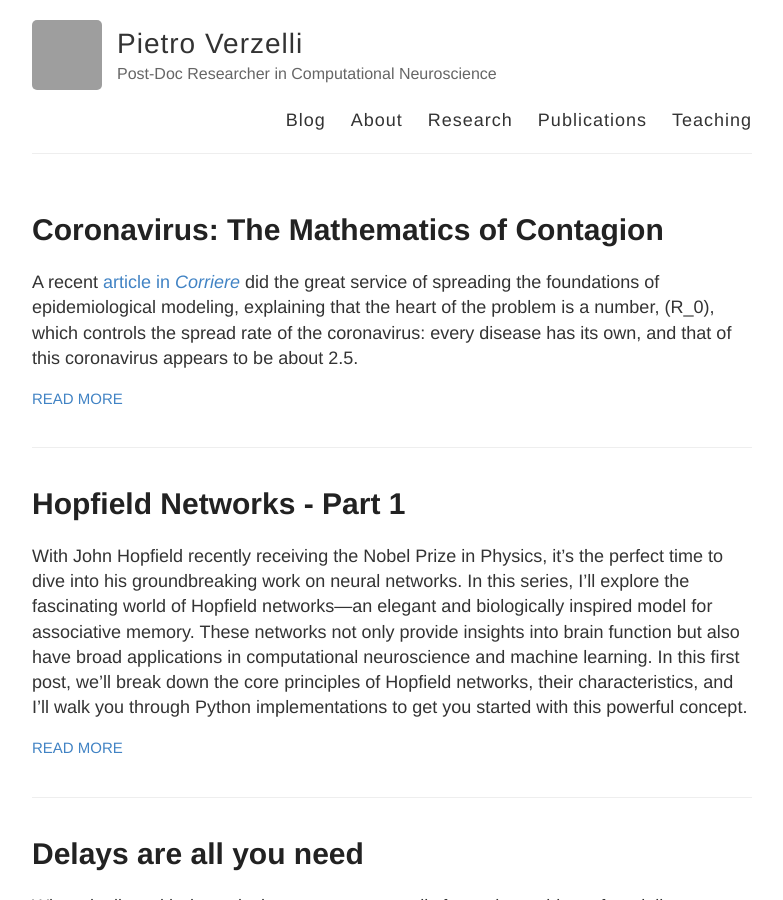
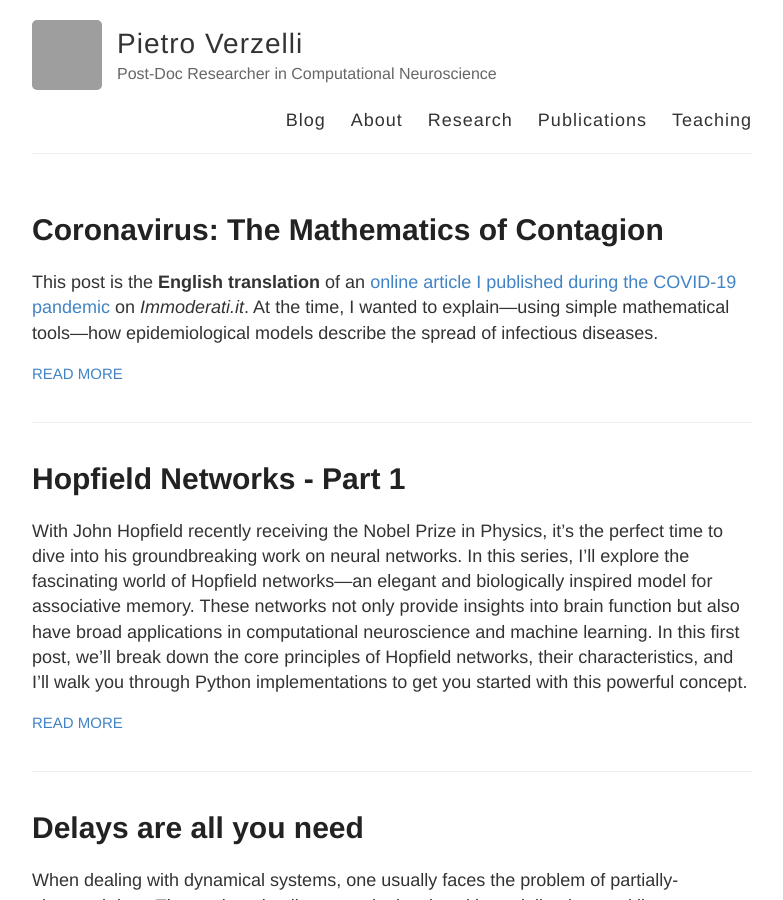
Before and after one commit to verzep/verzep.github.io, a Jekyll site: the page built from index.html, in a window 1280 px wide and 900 px high. Shown: the whole window, without its empty margins (248-1031 px from the left). Built offline with Jekyll 4.4.1, drawn with Linux system fonts in a browser that asks for light colours; some of the changed lines change nothing that is shown; grey boxes are pictures that could not be loaded.

Commit message:
Revise coronavirus contagion article with SIR model
Updated the article on the mathematics of contagion with a focus on the SIR model and its implications for understanding the spread of infectious diseases like COVID-19.

```diff
--- a/_posts/2025-10-14-coronavirus-mathematics-of-contagion.md
+++ b/_posts/2025-10-14-coronavirus-mathematics-of-contagion.md
@@ -5,65 +5,72 @@
 category: dynamical_systems
 ---
 
-A recent [article in *Corriere*](https://www.corriere.it) did the great service of spreading the foundations of epidemiological modeling, explaining that the heart of the problem is a number, \(R_0\), which controls the spread rate of the coronavirus: every disease has its own, and that of this coronavirus appears to be about 2.5.
+This post is the **English translation** of an [online article I published during the COVID-19 pandemic](https://immoderati.it/coronavirus-la-matematica-del-contagio/) on *Immoderati.it*. At the time, I wanted to explain—using simple mathematical tools—how epidemiological models describe the spread of infectious diseases.
 
-If \(R_0\) is less than 1, the disease will not spread; if it is greater than 1, an *outbreak* will occur, leading to an epidemic. But where does this number come from? On what does it depend? What does it mean that it represents “the average number of people each infected person infects”? And how should we interpret it?
+The central concept is a single number, \(R_0\), which determines whether a disease will spread or die out. Every pathogen has its own \(R_0\); for the coronavirus, early estimates placed it around 2.5.
+If this number is less than 1, the disease will not spread; if it is greater than 1, an *outbreak* will occur, leading to the spread of the epidemic. But where does this number come from? What does it depend on? What does it really mean to say that it represents “the average number of people each infected person infects”? And how should we interpret it?
 
-Since 2.5 is clearly not a very low value (so much so that we find ourselves all confined at home), I decided to write an article explaining the mathematics of contagion.
+Since 2.5 is clearly not a very small value—so much so that we all found ourselves confined at home—I decided to write an article explaining the **mathematics of contagion**.
+
 
 ---
-
 ## The SIR Model
 
-This simple (and simplistic) model is based on two fundamental premises:
+This simple (and admittedly simplistic) model relies on two key assumptions:
 
 1. **Compartmentalization**
-   People are classified by their “state.” When a person changes state, they move from one compartment to another. We do not take into account age, health status, or any other factor: for modeling purposes, all people are considered equal. Given a population of \(N\) individuals, the SIR model considers three possible states:
+   Individuals are classified according to their *state*. When a person changes state, they simply move from one compartment to another. The model does not consider age, health condition, or any other individual factor: for modeling purposes, everyone is treated as identical.
 
-   - **Susceptible** (\(S\)): individuals who are not yet sick but could potentially become so.
-   - **Infected** (\(I\)): individuals who are infected and thus contagious, who spread the disease.
-   - **Removed** (\(R\)): individuals who have been infected but no longer spread the disease nor can be re-infected. This includes recovered or deceased individuals; in this model we don’t distinguish them.
+   Given a population of \(N\) individuals, the SIR model distinguishes three possible states:
 
-   Because every member of the population belongs to one of these three groups, we have
+   - **Susceptible (S):** Individuals who are not yet infected but may become so.
+   - **Infected (I):** Individuals who are currently infected and can transmit the disease.
+   - **Removed (R):** Individuals who have been infected but no longer spread the disease and cannot be infected again. This group includes both those who have recovered and those who have died — the model does not differentiate between them.
+
+   Because every individual must belong to one of these three groups, we have:
 
    $$
    S + I + R = N
    $$
 
-   at every moment in time. If one more person becomes infected, \(I\) increases by 1 and \(S\) decreases by 1, so that the total \(N\) remains constant.
+   This equality holds at all times. If one person becomes infected, \(I\) increases by one and \(S\) decreases by one, keeping the total population \(N\) constant.
 
-2. **Homogeneous Mixing**
-   This assumption states that every person has the same probability of encountering an infected individual. In simpler terms: if 10% of the population is infected, then 10% of the people you meet are infected. The same applies to the other compartments.
+2. **Homogeneous mixing**
+   This assumption states that every person has the same probability of coming into contact with an infected individual. In other words, if 10% of the population is infected, then 10% of the people you meet are infected as well. The same reasoning applies to the other compartments.
 
-   This assumption is somewhat coarse (if not unrealistic), but it allows us to avoid modeling individual contact networks, habits, or characteristics. For large populations, it tends to work reasonably well, at least as a first approximation.
+   Although this hypothesis is clearly an oversimplification — real social interactions are far from uniform — it allows us to ignore the complexities of individual contact networks, habits, or demographics. For large populations, it often provides a reasonable first approximation.
 
-Given these assumptions, suppose that at time \(t = 0\) we know \(S(0)\), \(I(0)\), and \(R(0)\). How do these quantities evolve over time? Let’s reason about the mechanics of the disease.
+Armed with these two assumptions, we can now ask: if at time \(t = 0\) we know the number of Susceptible \(S\), Infected \(I\), and Removed \(R\) individuals, how will these quantities evolve over time?
+
+To answer this question, we first need to understand how the disease spreads.
+
 
 ---
 
 ## Contagion
 
-An individual becomes ill when they come into contact with an infected person. We model this by introducing a *transmission rate* \(\beta\): this is the probability that a susceptible individual becomes infected upon contact with an infected person. Suppose that, on average, an infected individual meets \(k\) people per unit time.
-
-Under homogeneous mixing, of these \(k\) people, the fraction who are susceptible is \(S / N\) (the “density of susceptibles”). Because there are \(I\) infected individuals spreading the pathogen, the rate of change of the number of infected is:
+An individual can become ill when coming into contact with an infected person. But how can we model this process?
+Every disease has its own *transmission rate*, which depends on the properties of the pathogen. We denote this rate by \(\beta\): it represents the probability that a susceptible individual becomes infected upon contact with an infected one.
+Let us assume that, on average, an infected person comes into contact with \(k\) people per unit of time. Under the homogeneous mixing assumption, we know that the fraction of these \(k\) people who are susceptible is equal to the number of susceptibles \(S\) divided by the total population \(N\). This fraction is often called the *density of susceptibles* — and at the beginning of an epidemic, it is very close to 1, since \(S \approx N\).
+Because there are \(I\) infected individuals transmitting the pathogen, the rate of change of the number of infected individuals is:
 
 $$
 \frac{dI}{dt} = \beta \, k \, I \, \frac{S}{N}
 $$
 
-That is, the change \(dI\) is the rate in parentheses times the infinitesimal time interval \(dt\). Thus:
+Yes — this is a differential equation, but don’t worry: understanding its meaning is quite straightforward. Let’s rewrite it in a more intuitive way (forgive me, mathematicians):
 
-$$
-dI = \beta \, k \, I \, \frac{S}{N} \, dt
-$$
+the variation \(dI\) in the number of infected individuals equals the term in parentheses (which we just discussed) multiplied by the time interval considered (for example, one day).
 
-Hence, tomorrow’s number of infected is:
+Still not convinced? Let’s write \(I(t)\) to indicate the number of infected people at time \(t\) (say, today). We want to know how many there will be at time \(t + dt\) (tomorrow). Based on the equation above:
 
 $$
 I(t + dt) = I(t) + \beta \, k \, I(t) \, \frac{S(t)}{N} \, dt
 $$
 
-Because the total population is constant, every new infected is a loss from the susceptible pool:
+That is, tomorrow’s number of infected individuals \(I(t + dt)\) equals today’s number \(I(t)\) plus the daily increase in infections — given by \(\beta k I S / N\) — multiplied by the duration of the time step \(dt\).
+
+Now, what happens to the susceptibles? Since the total population must remain constant, every new infection corresponds to one fewer susceptible person. Therefore, the variation in the number of susceptibles is simply the opposite of the variation in the number of infected:
 
 $$
 \frac{dS}{dt} = - \beta \, k \, I \, \frac{S}{N}
@@ -73,91 +80,143 @@
 
 ## Recovery
 
-Now suppose that people who are infected recover (or otherwise are removed) after some time. In our model, recovery occurs at a rate \(\mu\), which is the probability per unit time that an infected individual recovers. Thus, the change in \(R\) depends on the number of infected (not the number already removed):
+Since these are dark times, let’s allow ourselves a bit of optimism and assume that \(R\) represents the number of *Recovered* — that is, the people who, after being infected, eventually recover.
+
+In our model, recovery works differently from contagion: an infected person simply recovers after some time. This process is modeled by defining a *recovery rate* \(\mu\), which is the probability per unit time that an infected individual recovers.
+
+Consequently, the rate of change of the number of recovered individuals, \(dR\), does **not** depend on how many people are already recovered, but on how many are currently infected: the more people are infected, the more will recover. In symbols:
 
 $$
 \frac{dR}{dt} = \mu \, I
 $$
 
-We must also adjust the equation for infected individuals by subtracting the recovered ones:
+Since the total population must remain constant, we must also update the equation for the infected individuals by adding a term that accounts for this recovery process:
 
 $$
-\frac{dI}{dt} = \beta k \, I \, \frac{S}{N} - \mu \, I
+\frac{dI}{dt} = \beta \, k \, I \, \frac{S}{N} - \mu \, I
 $$
 
-Now, since none of these quantities really depend on the absolute size \(N\), we “normalize” by dividing \(S, I, R\) by \(N\). Define:
+Now, since none of these quantities depend on the actual size of the population \(N\), we can *normalize* them by dividing \(S\), \(I\), and \(R\) by \(N\).
+We already encountered \(S/N\) as the “density of susceptibles,” so we apply the same idea to the other two compartments, defining:
 
 $$
 s = \frac{S}{N}, \quad i = \frac{I}{N}, \quad r = \frac{R}{N}
 $$
 
-Then the normalized equations become:
+Our normalized equations then become:
 
 $$
-\frac{ds}{dt} = -\beta k \, i \, s, \quad
-\frac{di}{dt} = \beta k \, i \, s - \mu \, i, \quad
+\frac{ds}{dt} = -\beta \, k \, i \, s, \quad
+\frac{di}{dt} = \beta \, k \, i \, s - \mu \, i, \quad
 \frac{dr}{dt} = \mu \, i
 $$
 
-To find the actual number of infected you multiply \(i\) by \(N\). Notice that \(r\) (recovered) can only increase, and \(s\) (susceptible) can only decrease (since \(\frac{ds}{dt}\) is negative). The infected \(i\) has both a positive and a negative term, so its behavior may not be monotonic.
+To find the actual number of infected individuals, one simply multiplies \(i\) by the total population (for example, 60 million).
+
+Because \(s\), \(i\), and \(r\) are all positive quantities, we can already make a few observations:
+the number of recovered individuals can only increase (its rate of change is the product of two positive terms), and the number of susceptibles can only decrease (its rate of change is negative).
+
+What becomes interesting is the evolution of the infected population \(i\), which has both a positive and a negative term — meaning it can rise and fall over time, showing a non-monotonic behavior.
 
 ---
 
 ## Epidemic or Not?
 
-We now give meaning to our parameters. Diseases with large \(\beta\) tend to spread easily (because it’s easy to transmit upon contact). The parameter \(\mu\) corresponds to how quickly an infected person recovers (or is removed): high \(\mu\) means the infected don’t stay infectious for long. That slows the spread, because each infected person has less time to infect others before recovering or being removed.
+It’s time to give meaning to the quantities we’ve introduced. Let’s return to their interpretation.
 
-It is natural then to define:
+Diseases with a high \(\beta\) tend to spread more easily, because contact with an infected person is more likely to result in an infection.
+
+On the other hand, \(\mu\) represents how quickly an infected person recovers (or dies). If a disease has a high \(\mu\), it means that individuals remain infected for a short time — quickly moving from \(i\) to \(r\).
+But this also implies that the disease will spread **more slowly**, because each infected person has less time to infect others before recovering or dying. This is why diseases that kill very rapidly, such as Ebola, rarely spread widely despite being highly infectious: infected individuals tend to die before they can transmit the disease to many others.
+
+It is therefore natural to define the ratio between these two quantities (taking into account \(k\) as well). This ratio is none other than the now-famous basic reproduction number, \(R_0\):
 
 $$
-R_0 = \frac{\beta k}{\mu}
+R_0 = \frac{\beta \, k}{\mu}
 $$
 
-This ratio is the famous \(R_0\). Indeed, \(R_0\) represents the average number of people infected by one infected person. It will be large if transmission is easy (large \(\beta\)) or if infectiousness lasts long (small \(\mu\)). But why is the threshold for an epidemic \(R_0 > 1\)?
+\(R_0\) represents the *average number of people infected by a single infected person*. This number will be high if the disease spreads easily (large \(\beta\)) or if infected individuals remain infectious for a long time (small \(\mu\)).
 
-The SIR equations are somewhat complex, but we can simplify in the early phase of the outbreak by assuming most people are still susceptible (\(r \approx 0\)). Then \(s = 1 - i\), and to first order, the evolution of the epidemic depends only on \(i\):
+But why is the *critical threshold* precisely \(R_0 > 1\)?
+
+The equations of the SIR model are not trivial, but we can make a useful simplification.
+At the very beginning of an outbreak, the number of recovered individuals is negligible (\(r \approx 0\)). This allows us to write \(s = 1 - i\) (since \(S + I = N\), or equivalently \(s + i = 1\)) and obtain a single equation for the early evolution of the epidemic:
 
 $$
-\frac{di}{dt} = \bigl(\beta k - \mu\bigr)\, i = \mu \,(R_0 - 1)\, i
+\frac{di}{dt} = (\beta \, k - \mu) \, i = \mu \, (R_0 - 1) \, i
 $$
 
-Thus the approximate (early) solution is:
+The solution of this equation, for short times, can be approximated by an exponential:
 
 $$
-i(t) \approx i_0 \, e^{\mu (R_0 - 1)\, t}
+i(t) \approx i_0 \, e^{\mu (R_0 - 1) t}
 $$
 
-We see that the exponent changes sign when \(R_0 < 1\). If \(R_0 < 1\), then \(i_0\) diminishes over time; if \(R_0 > 1\), \(i\) increases. In other words, \(R_0\) determines whether an outbreak can occur.
+We can clearly see that the exponent becomes **negative** when \(R_0 < 1\).
+This means that the initial number of infected individuals \(i_0\) will **decrease** over time.
+If \(R_0 > 1\), on the other hand, the exponent is positive and the number of infected people will **increase**.
 
-In the figure in the original article, I plotted the evolution of infected individuals for diseases with different \(R_0\) values. As expected, when \(R_0 < 1\), infected decline right away, while for higher \(R_0\) values they rise to a peak before declining.
+In other words, the value of \(R_0\) determines whether an *outbreak* will occur or not.
+
+In the figure below, I plotted the evolution of the infected population for diseases with different \(R_0\) values.
+
 
 ![png]({{ site.url }}/images/2025-10-15/sir_R0_vs_mu.png)
 
-This behaviour happens because the exponential approximation holds only when infected are few and there are enough susceptibles to infect. Over time, susceptibles are replaced by infected or recovered (who cannot be re-infected in this model), which saturates the spread. The parameter \(\mu\) only affects how fast the dynamics happen in time; diseases with the same \(R_0\) but different \(\mu\) behave similarly but on different time scales.
+As expected, the number of infected individuals starts to decline immediately when \(R_0 < 1\), while in the other cases it first rises to a peak before beginning to fall.
+
+This phenomenon is due to **saturation**. As we mentioned earlier, the exponential solution holds only when the number of infected individuals is small — that is, when there are still plenty of susceptibles available to infect. As time passes, the spread becomes more difficult because the pool of susceptibles shrinks, replaced by infected or recovered individuals (who, in our model, cannot be infected again).
+
+One might wonder: what role does the \(\mu\) that appears in the exponential formula, next to \(R_0\), actually play?
+It is simply a **time-scaling factor**: diseases with the same \(R_0\) but different \(\mu\) values will spread in the same way, but over different time scales.
+
+
+
 
 ![png]({{ site.url }}/images/2025-10-15/sir_mu_vs_R0(1).png)
+
+
+
+Notice in the figure that the **maximum fraction of infected individuals** reached is always the same — only shifted in time depending on the value of \(\mu\).
 
 ---
 
 ## The Danger of an Epidemic
 
-Let’s consider a disease with \(R_0 = 2\) (optimistic compared to coronavirus). The exponential approximation diverges fairly quickly; assuming time in days, after three weeks saturation is already underway. The peak of infections occurs around day 40, then declines, and by day 150 there are virtually no infected individuals.
+Let’s now try to understand what these values actually mean.
+Imagine a disease with \(R_0 = 2\) — let’s be optimistic compared to the coronavirus — and look at how the number of infected individuals evolves over time.
+
 
 ![png]({{ site.url }}/images/2025-10-15/sir_i_only.png)
 
-I emphasize that these numbers are not quantitative predictions, but are intended to illustrate the phenomenon qualitatively.
+First of all, we can see that the exponential prediction quickly diverges from reality: assuming the time scale is measured in days, after about three weeks saturation has already begun.
+The peak of infections occurs around day 40, after which the curve starts to decline. By day 150, there are no infected individuals left.
+
+I should emphasize that these numbers are not meant to be precise — they serve only to illustrate the phenomenon qualitatively.
+Don’t take them as predictions of a six-month quarantine (at least, not based on this model!).
+
+If we look at the peak, however, it becomes clear why there is cause for concern: around day 40, almost **18% of the population** is infected!
+In a population of 60 million, that means nearly **11 million people**.
+This is an enormous — and alarming — number. But that’s not the end of the story.
+Let’s also examine how \(s\) and \(r\) evolve over time, alongside the infected population.
+
 
 ![png]({{ site.url }}/images/2025-10-15/sir_R0_full.png)
 
 
-At the peak (day ~40), almost 18% of the population is infected! In a population of 60 million, that’s nearly 11 million people — an enormous and alarming number. If we also consider the evolution of \(s\) and \(r\), at the end of the epidemic (when \(i = 0\)), almost 80% of the population will have been infected and become removed.
+Incredible, isn’t it? By the end of the epidemic — that is, when \(i = 0\) — almost **80% of the population** has been infected and moved into the *removed* category!
 
-Assuming a case fatality rate of 4% (roughly the estimated value for COVID-19) means a mortality over the whole population of 3.2% — nearly two million deaths in a population of 60 million. That is a gargantuan number. This is the reason for the stringent measures currently being imposed: the danger is immense.
+Assuming a *case fatality rate* (the proportion of deaths among infected individuals, which in our model corresponds to \(r\)) of about **4%** — roughly the estimated value for COVID-19 — the *overall mortality* (deaths as a fraction of the total population) would be **3.2%**.
+That would mean nearly **two million deaths** in a population of 60 million — a truly staggering number.
+This is why such strict containment measures are being taken: the danger is immense.
 
-What can we do? \(R_0\) depends on \(\beta\) and \(\mu\), traits of the pathogen that are difficult to alter. However, there is another parameter: \(k\), the average number of contacts per person per unit time. This is precisely what restrictive measures target: encouraging people to stay home and reduce gatherings reduces contacts, and thus lowers \(R_0\).
+So, what can be done?
+As we have seen, \(R_0\) depends on \(\beta\) and \(\mu\), which are properties of the pathogen and therefore difficult to change.
+However, there is another parameter: \(k\), the **average number of contacts** a person has per unit of time.
+And this is precisely what restrictive measures target — by encouraging people to stay home and avoid crowded places, we reduce the number of contacts and thus lower \(R_0\).
 
-I am not a medical doctor nor an epidemiologist; the only goal of this article is to show how even a simple model can explain a complex phenomenon such as epidemic spread, and to give meaning to the restrictive measures we are living under.
+I am neither a doctor nor an epidemiologist. The purpose of this article is simply to show how even a **basic mathematical model** can explain a complex phenomenon like the spread of an epidemic, and to give meaning to the strict measures we have all experienced.
 
-The sources of inspiration for my article were the splendid [3Blue1Brown video](https://www.youtube.com) and chapter 10 of Barabási’s *Network Science*, which explores more refined contagion models accounting for contact networks or vaccination.
+The sources of inspiration for this piece were the excellent [3Blue1Brown video](https://www.youtube.com/watch?v=gxAaO2rsdIs) and Chapter 10 of Barabási’s *Network Science*, which also discusses more sophisticated contagion models that take into account social networks and the effects of vaccination.
 
 **Stay well — and stay isolated.**
```
